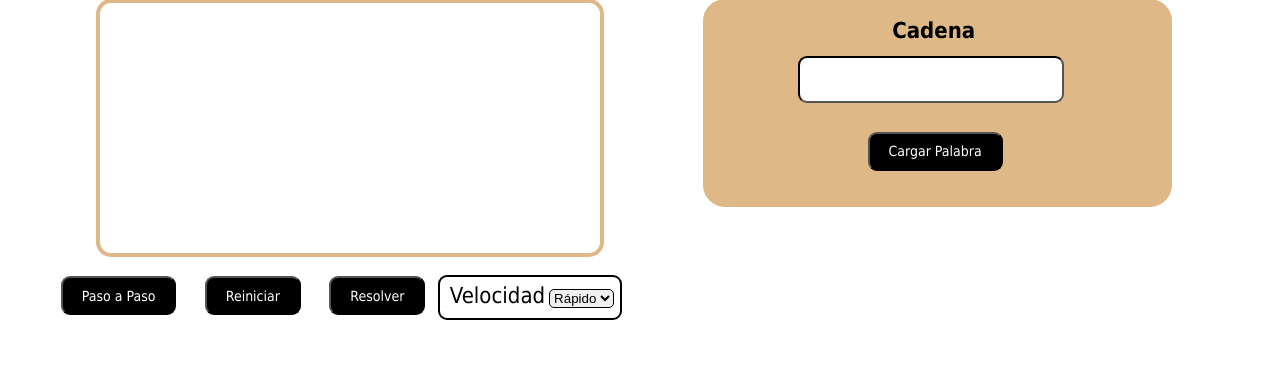
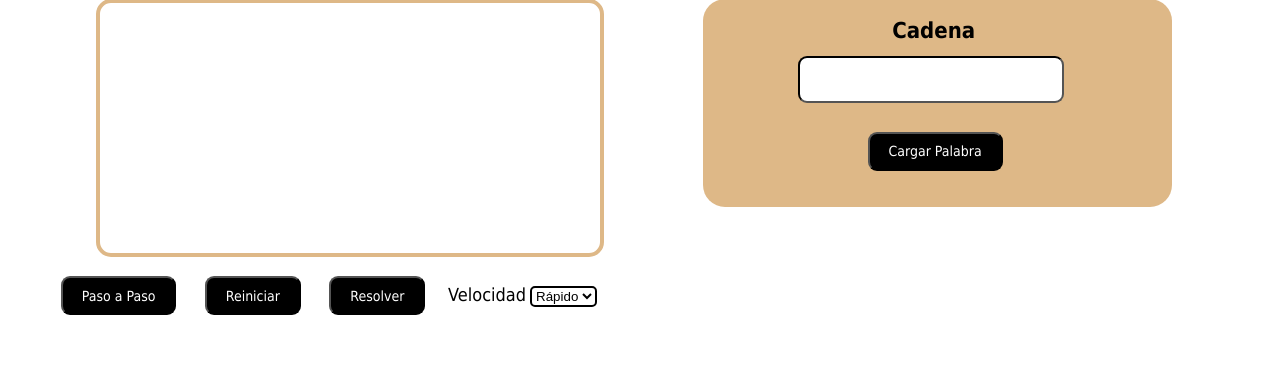
Before and after one commit to BaruxaGBF/turing, a PHP site: page / in a window 1280 px wide. Shown: the part 114-489 px from the top of the page. Run offline with PHP 8.4, Linux system fonts and the light colour scheme; some libraries are stand-ins or nearby versions.

Commit message:
terminado

```diff
--- a/Index.html
+++ b/Index.html
@@ -24,9 +24,15 @@
         </div>
         <div id="Grafo" style="border: solid 4px burlywood; width:500px; height:250px"></div>
         <div class="botones">
-            <button id="p" onclick="PasoAPaso()">Paso a Paso</button>
-            <button id="d"onclick="reiniciar()">Reiniciar</button>
-            <button id="r" onclick="resolver()">Resolver</button>
+            <button id="p" onclick="PasoAPaso()" class="botoncolor">Paso a Paso</button>
+            <button id="d"onclick="reiniciar()" class="botoncolor">Reiniciar</button>
+            <button id="r" onclick="resolver()" >Resolver</button>
+            <label id="label-velocidad" class="select-fixed">Velocidad</label>
+            <select name="selector" class="select-fixed" id="sel" onchange="Cambiar_T()" >
+                <option value="1" >Lento</option>
+                <option value="2">Medio</option>
+                <option value="3" selected>Rápido</option>
+            </select>
         </div>
 
         <p id="error" class="tipoaux"></p>
@@ -34,16 +40,10 @@
 
    <div class="container2">
     <div class="sele-velo">
-        <div>
-            <label id="label-velocidad">Velocidad</label>
-            <select name="selector" id="selector" onchange="Cambiar_T()" >
-                <option value="1" >Lento</option>
-                <option value="2">Medio</option>
-                <option value="3" selected>Rápido</option>
-            </select>
-        </div>
     </div>
+    <div id="contenedor"></div>
    </div>
+
     <script>
         function Cambiar_T(){
             switch(document.getElementById("selector").value){
@@ -114,6 +114,6 @@
        ]
        diagrama.model = new go.GraphLinksModel(Estados,Transiciones);
    </script>
-   <div id="contenedor"></div>
+
 </body>
 </html>
--- a/style.css
+++ b/style.css
@@ -15,9 +15,21 @@ body{
     padding-bottom: 0.25cm;
 }
 
+.tipo4{
+    margin-left: 62.75%;
+    width: 200px;
+    height: 30px;
+    border-radius: 9px;
+    padding-top: -1cm;
+    padding-left: 2.3cm;
+    background-color: rgb(216, 185, 98);
+    color: black;
+    font-family: Tahoma;
+    font-size: 22px;
+    margin-top: -10.5cm;
+}
+
 .tipo3{
-
-    margin-top: 2cm;
     margin-left: 64.75%;
     width: 200px;
     height: 30px;
@@ -45,6 +57,7 @@ body{
 }
 
 .tipoaux{
+    margin-top: -10.5cm;
     margin-left: 57.75%;
     width: 380px;
     height: 30px;
@@ -72,7 +85,7 @@ body{
 #label-velocidad{
     color: black;
     font-family: Tahoma;
-    font-size: 22px;
+    font-size: 18px;
 }
 
 .container2{
@@ -85,18 +98,6 @@ body{
 
 }
 
-.sele-velo div{
-    display: inline;
-    border: 2px solid;
-    border-color:black;
-    border-radius: 9px;
-    width: 170px;
-    height: 35px;
-    padding-top: 0.15cm;
-    padding-left: 0.25cm;
-    margin-left: 43%;
-}
-
 div #selector{
     margin-top: -10cm;
 }
@@ -104,6 +105,11 @@ div #selector{
 #selector{
     border-radius: 5px;
     border-color: black
+}
+
+div .select-fixed{
+    background-color: white;
+    margin-top: -10cm;
 }
 
 #c,#p, #d, #r{
@@ -114,6 +120,16 @@ div #selector{
     font-family: Tahoma;
     font-size: 14px;
     color: white;
+}
+
+.botones #label-velocidad{
+    padding-left: 0.50cm;
+}
+
+.botones select{
+    border: 2px solid;
+    border-radius: 5px;
+    border-color: black;
 }
 
 #Palabra{
@@ -154,7 +170,7 @@ div #selector{
 }
 
 #contenedor{
-    margin-top: 1cm;
+    margin-top: 2cm;
 }
 
 .input div #label-cadena{
```
Also changed, not shown: Funciones.js (+25 -8 lines).
